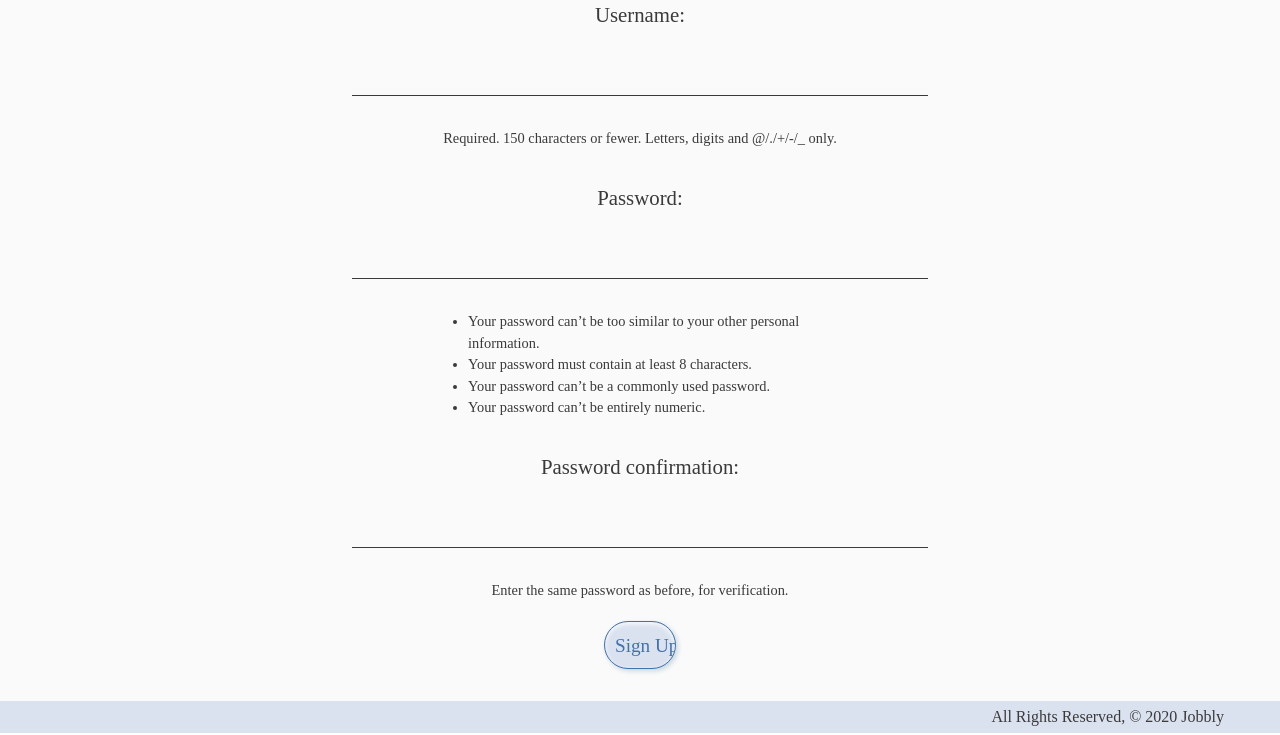
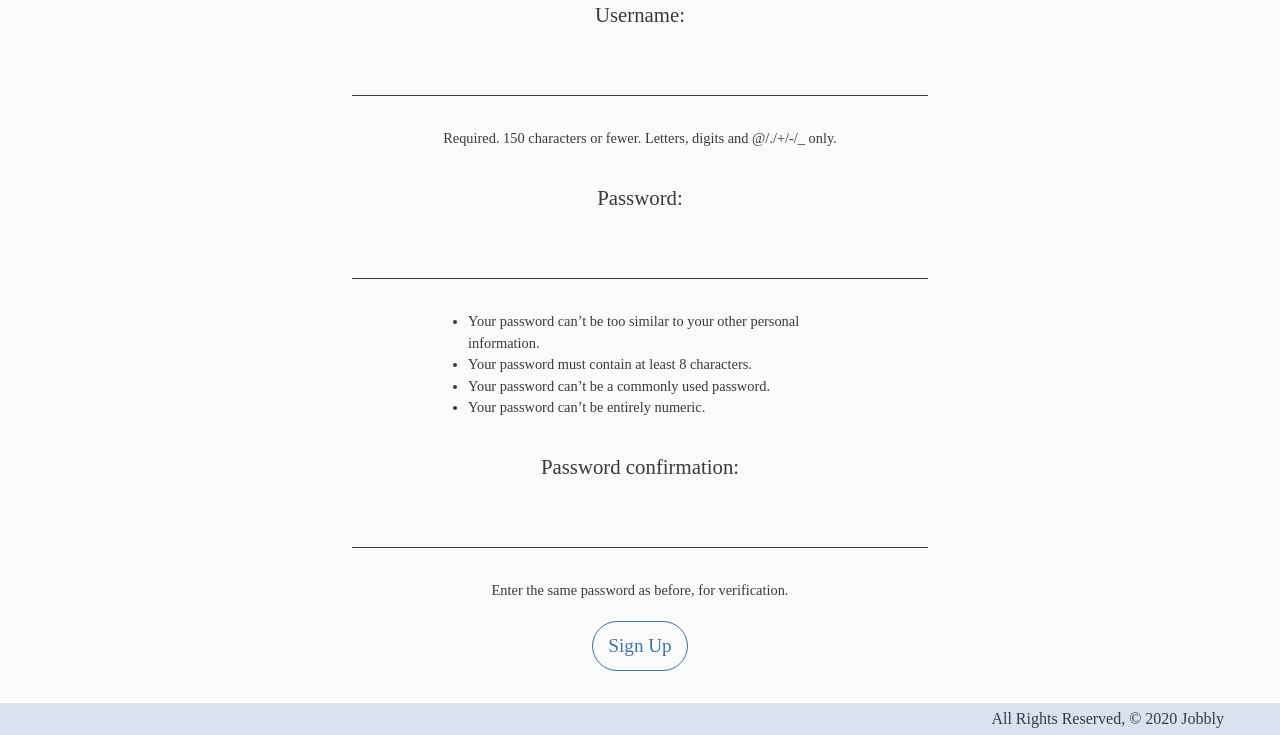
Before and after one commit to seiteambestteam/jobbly, a Django app: page /accounts/signup/ in a window 1280 px wide. Shown: the part 171-906 px from the top of the page. Run offline with Django 3.2, Linux system fonts and the light colour scheme; tables that the repository leaves empty hold one stand-in row (values such as "Sample post"); some libraries are stand-ins or nearby versions.

Commit message:
CSS Login and Signup

```diff
--- a/job_tracker/static/css/style.css
+++ b/job_tracker/static/css/style.css
@@ -213,7 +213,8 @@ input {
     background-color: inherit;
 }
 
-.form p > input {
+.form p > input,
+.form input {
     box-shadow: inset 0 0 0 1px rgba(255, 255, 255, 0),
         inset 0 0 0 100px var(--light-white-color) !important;
 }
@@ -543,7 +544,7 @@ footer div {
 #calendar > div.fc-view-container > div > div {
     height: 165px !important;
 }
-#calendar > div.fc-view-container > * td.fc-event-container{
+#calendar > div.fc-view-container > * td.fc-event-container {
     color: white;
 }
 .hidden {
--- a/job_tracker/templates/registration/login.html
+++ b/job_tracker/templates/registration/login.html
@@ -6,8 +6,8 @@
 
 		<form class="form center" method="post" action="{% url 'login' %}">
 		{% csrf_token %}
-		{{ form.as_p }}
-			<input type="submit" class="btn center txt-medium btn-lg" value="Login">
+		{{ form.as_table }}
+			<input type="submit" class="btn center txt-medium file-upload-button" value="Login">
 			<input type="hidden" name="next" value="{{ next }}">
 		</form>
 	</div>
--- a/job_tracker/templates/registration/signup.html
+++ b/job_tracker/templates/registration/signup.html
@@ -8,7 +8,7 @@
 <form class="form center" method="post" action="{% url 'signup' %}">
     {% csrf_token %}
     {{ form.as_p }}
-    <input type="submit" class="btn center txt-medium btn-lg" value="Sign Up">
+    <input type="submit" class="btn center txt-medium file-upload-button" value="Sign Up">
 </form>
 
 {% endblock %}
```
